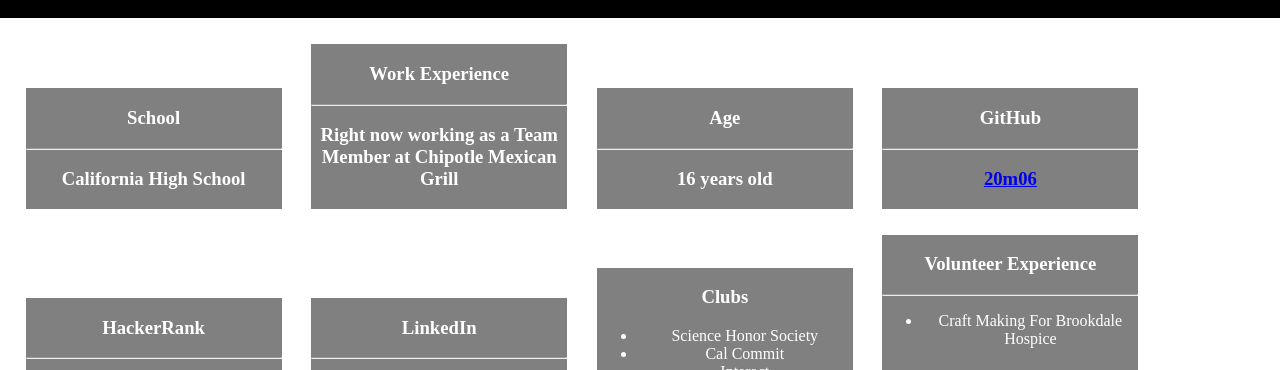
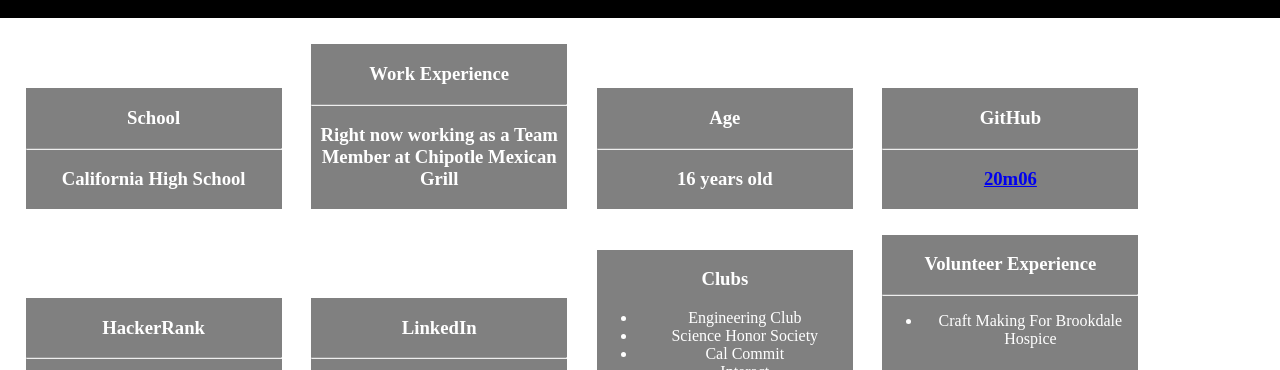
Before and after one commit to 20m06/mykhailokosenko.com, a plain HTML site: page assets/aboutme/aboutme.html in a window 1280 px wide. Shown: the part 97-467 px from the top of the page. Drawn offline with Linux system fonts and the light colour scheme.

Commit message:
Update aboutme.html

```diff
--- a/assets/aboutme/aboutme.html
+++ b/assets/aboutme/aboutme.html
@@ -43,6 +43,7 @@
     <span class="span">
     <h3>Clubs</h3>
     <ul>
+      <li>Engineering Club</li>
       <li>Science Honor Society</li>
       <li>Cal Commit</li>
       <li>Interact</li>
```
